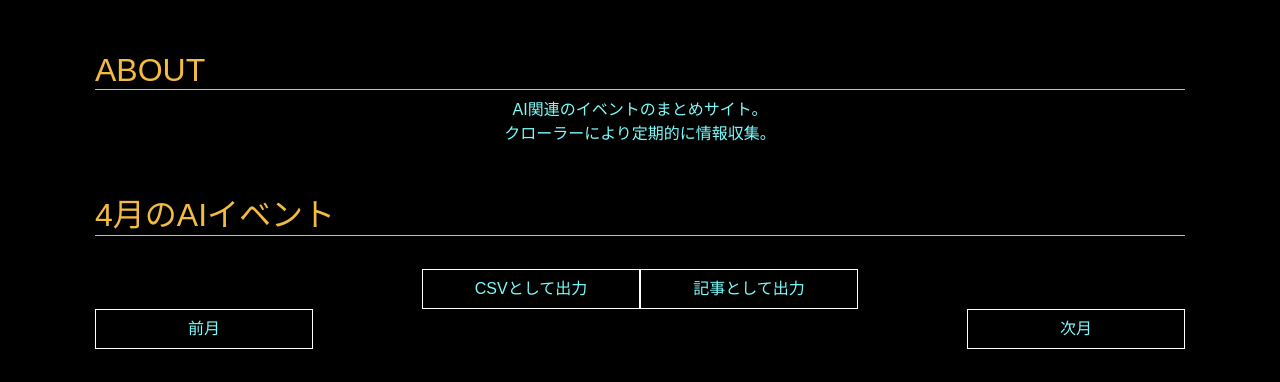
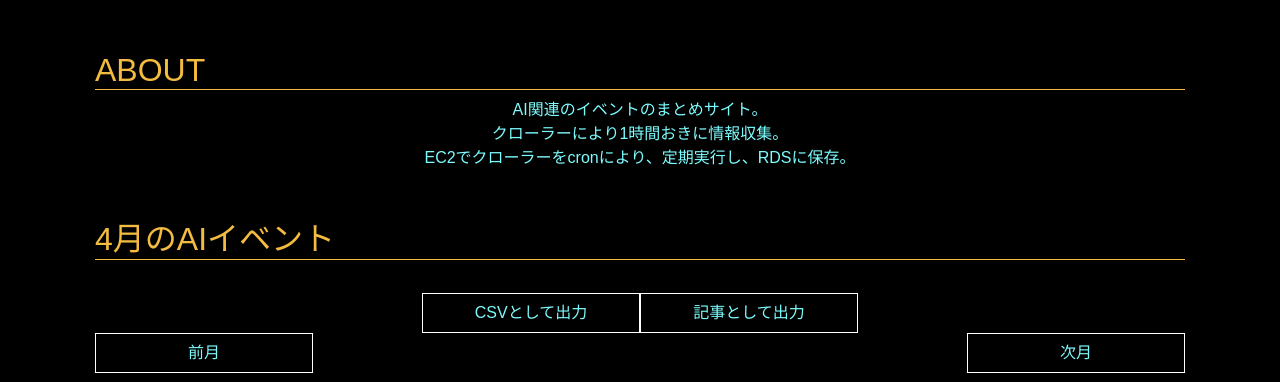
Before and after one commit to kyoppii13/event_crawler_django, a Django app: page / in a window 1280 px wide; the page is wider, and only the part inside the window is pictured. Shown: the part 275-657 px from the top of that part. Run offline with Django 3.2, Linux system fonts and the light colour scheme; data that the repository does not hold is empty; some libraries are stand-ins or nearby versions.

Commit message:
fix index.html

```diff
--- a/crawls/templates/crawls/index.html
+++ b/crawls/templates/crawls/index.html
@@ -11,7 +11,10 @@
     <h2>ABOUT</h2>
     <p>
     AI関連のイベントのまとめサイト。<br>
-    クローラーにより定期的に情報収集。
+    クローラーにより1時間おきに情報収集。<br>
+
+    EC2でクローラーをcronにより、定期実行し、RDSに保存。
+
     </p>
 
     <h2>{{ month }}月のAIイベント</h2>
```
